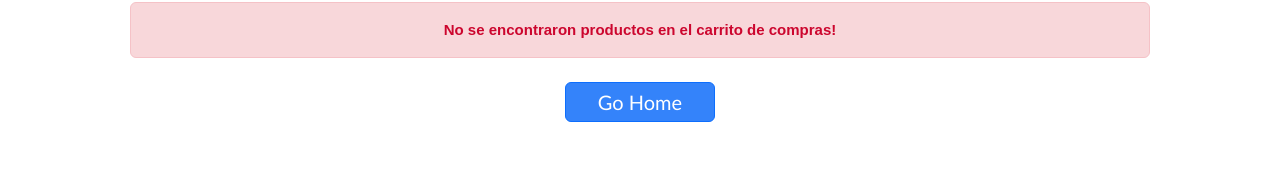
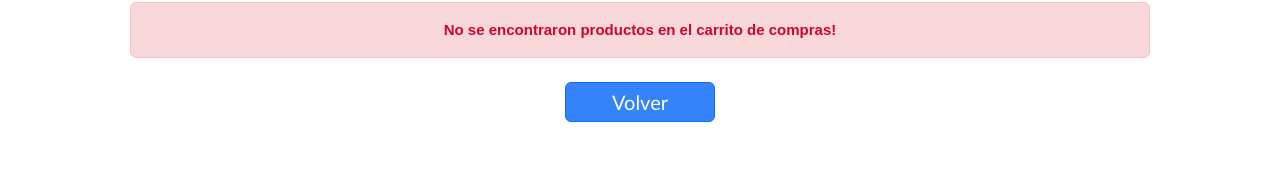
Before and after one commit to carinabravo/tienda-de-arte, a React (Create React App) app: page /cart in a window 1280 px wide. Shown: the part 264-436 px from the top of the page. Built offline with nearby package versions, Linux system fonts and the light colour scheme.

Commit message:
se modificó el texto

```diff
--- a/src/components/Cart.jsx
+++ b/src/components/Cart.jsx
@@ -15,7 +15,7 @@ const Cart = () => {
                         <div className="alert alert-product alert-danger" style={{ fontSize: "15px", color: "#cc062e" }}
                             role="alert"><b>No se encontraron productos en el carrito de compras!</b>
                         </div>
-                        <Link to={"/"} className="btn btn-volver btn-primary mt-2">Go Home</Link>
+                        <Link to={"/"} className="btn btn-volver btn-primary mt-2">Volver</Link>
                     </div>
                 </div>
             </div>
--- a/src/components/Error404.jsx
+++ b/src/components/Error404.jsx
@@ -9,7 +9,7 @@ const Error404 = () => {
                 <div className="text-center py-1" role="alert">
                     <img src="./images/logo e iconos/error.jpg" className="img-error me-4" alt="" />
                     <h4 className="text-error">Oops! Page not found</h4>
-                    <Link to={"/"} className="btn btn-error btn-primary mt-2 mb-5">Go Home</Link>
+                    <Link to={"/"} className="btn btn-error btn-primary mt-2 mb-5">Volver</Link>
                 </div>
             </div>
         </div>
```
